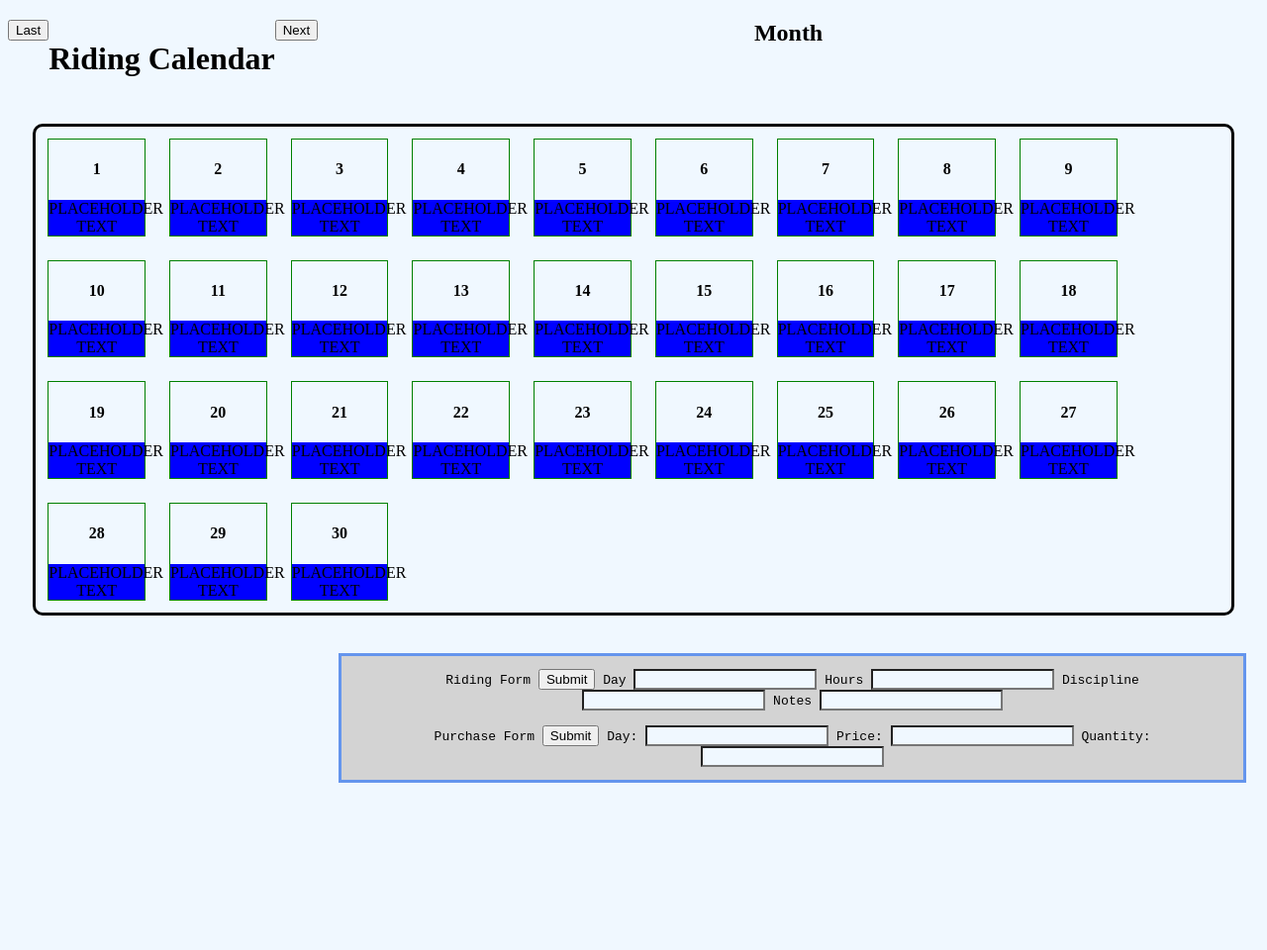
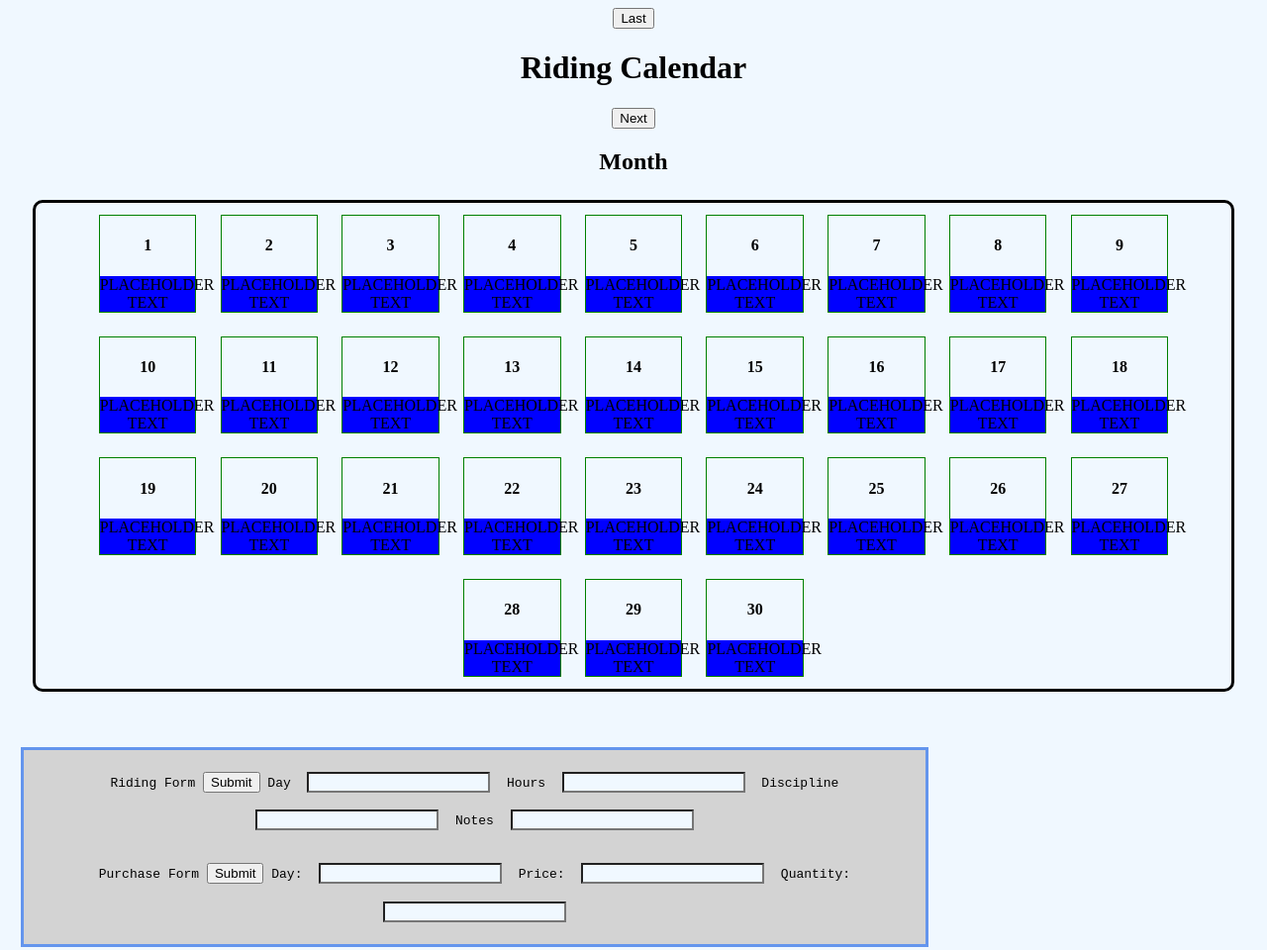
Before and after one commit to kellerflint/riding-tracker, a plain HTML site: page index.html in a window 1280 px wide. Shown: the whole page at 99% size. Before the commit the page ends 804 px from the top, so only its background shows below. Drawn offline with nearby package versions, Linux system fonts and the light colour scheme.

Commit message:
Fixed float formatting problems

```diff
--- a/style.css
+++ b/style.css
@@ -9,20 +9,20 @@ body {
 }
 
 #lastMonth {
-    float: left;
+
 }
 
 #nextMonth {
-    float: left;
+
 }
 
 #title {
-    float: left;
+
 }
 
 .day-div {
     text-align: center;
-    float: left;
+    display: inline-block;
     border: 1px solid green;
     width: 8%;
     margin-left: 1%;
@@ -36,7 +36,6 @@ body {
 }
 
 #calendar {
-    float: left;
     border: 3px solid black;
     border-radius: 10px;
     margin: 2%;
@@ -44,7 +43,6 @@ body {
 }
 
 #form {
-    float: right;
     border: solid;
     background: lightgray;
     font-family: monospace;
@@ -55,4 +53,5 @@ body {
 }
 .formInput{
     background: aliceblue;
+    margin: 1%;
 }
```
